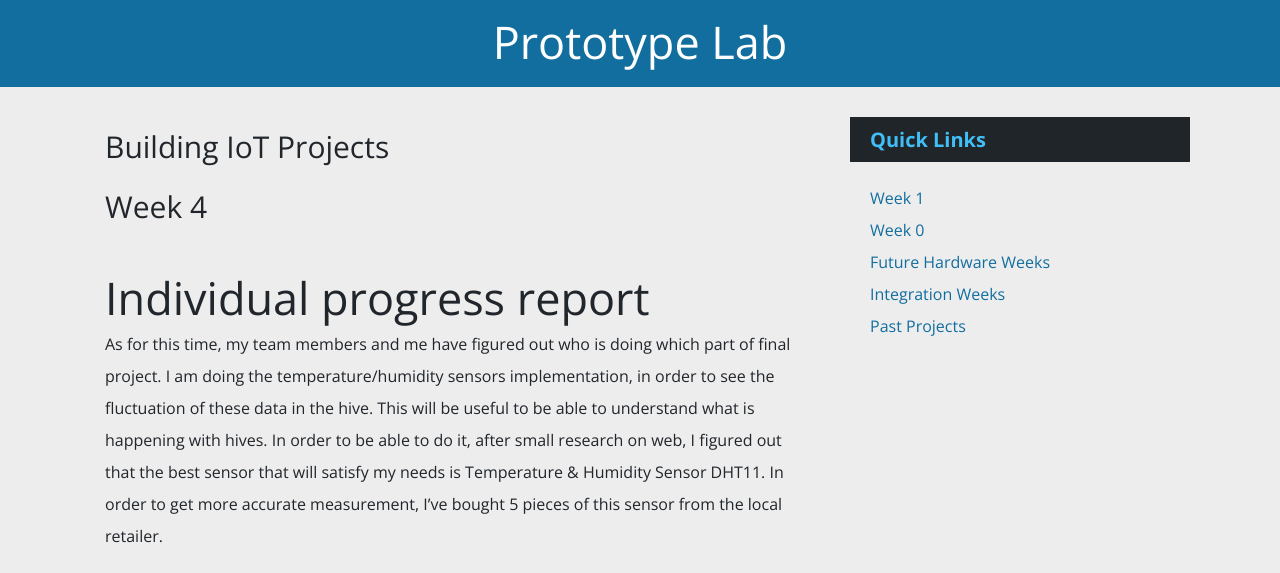
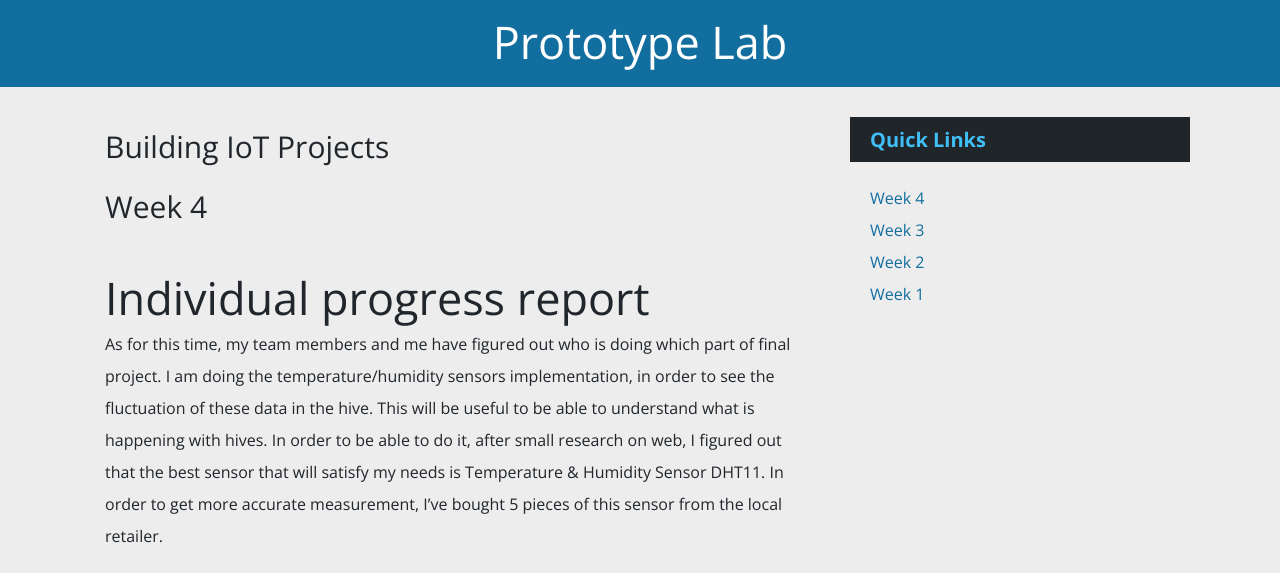
Before and after one commit to n01060890/n01060890.github.io, a plain HTML site: page index.html in a window 1280 px wide. Shown: the part 169-742 px from the top of the page. Drawn offline with nearby package versions, Linux system fonts and the light colour scheme.

Commit message:
Menu update
Updating the navigation

```diff
--- a/indexmenu.html
+++ b/indexmenu.html
@@ -1,14 +1,13 @@
                 <NAV>
                         <UL>
                                 <LI><a
+href="#Section_4">Week 4</a></LI>
+                                <LI><a
+href="#Section_3">Week 3</a></LI>
+                                <LI><a
+href="#Section_2">Week 2</a></LI>
+                                <LI><a
 href="#Section_1">Week 1</a></LI>
-                                <LI><a
-href="#Section_2">Week 0</a></LI>
-                                <LI><a
-href="#Section_3">Future Hardware Weeks</a></LI>
-                                <LI><a
-href="#Section_4">Integration Weeks</a></LI>
-                                <LI><a
-href="#Section_5">Past Projects</a></LI>
+
                         </UL>
                 </NAV>
```
